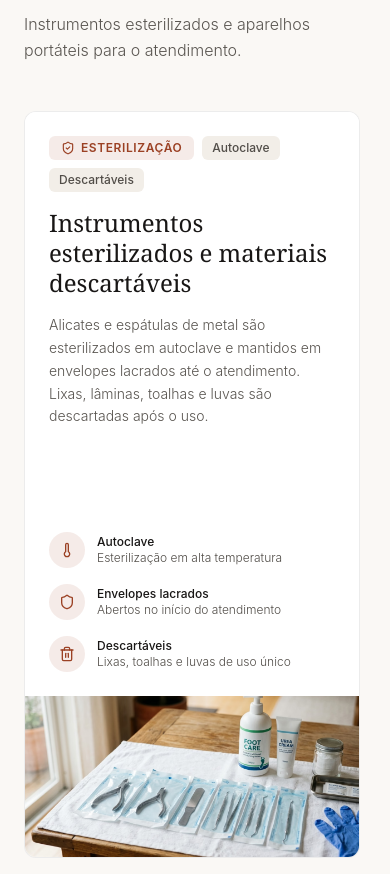
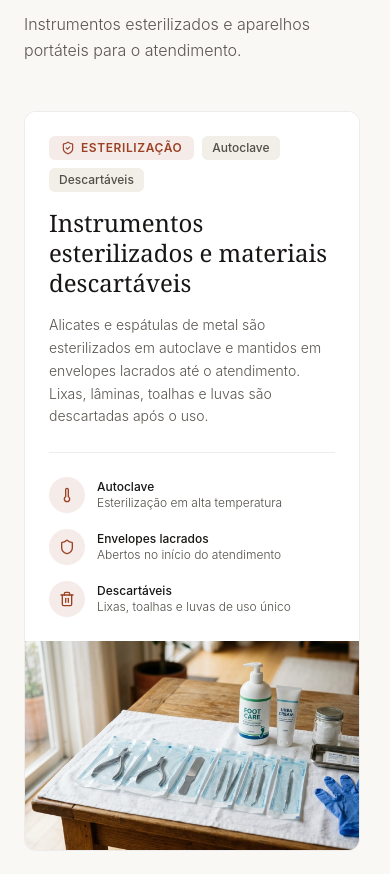
Before and after one commit to Eduuhbruscagim/Sistema-Podologia, a React (Vite) app: page / in a window 390 px wide. Shown: the part 6568-7442 px from the top of the page. Built offline with nearby package versions, Linux system fonts and the light colour scheme.

Commit message:
fix(responsive): eliminate empty vertical gap in technology featured card on tablet and mobile

```diff
--- a/src/components/home/TechnologySection.tsx
+++ b/src/components/home/TechnologySection.tsx
@@ -36,7 +36,7 @@ export const TechnologySection: React.FC = () => {
         {/* Célula Principal de Autoridade: Esterilização em Autoclave a 134°C + 100% Descartáveis com Sangria Total da Foto */}
         <div className="tech-featured col-span-1 md:col-span-2 lg:col-span-12 rounded-xl bg-pure-white dark:bg-surface-variant border border-surface-border hover:border-accent/40 transition-[border-color,background-color] duration-300 relative overflow-hidden flex flex-col lg:block">
           {/* Conteúdo textual e indicadores de autoridade */}
-          <div className="relative z-10 lg:max-w-[56%] xl:max-w-[54%] p-6 sm:p-8 lg:p-10 flex flex-col justify-between h-full">
+          <div className="relative z-10 lg:max-w-[56%] xl:max-w-[54%] p-6 sm:p-8 lg:p-10 flex flex-col lg:justify-between lg:h-full">
             <div>
               <div className="flex flex-wrap items-center gap-2 mb-4">
                 <div className="inline-flex items-center gap-1.5 text-xs font-semibold uppercase tracking-wider px-3 py-1 rounded-md bg-accent/10 text-accent dark:bg-accent/20">
@@ -55,7 +55,7 @@ export const TechnologySection: React.FC = () => {
                 Instrumentos esterilizados e materiais descartáveis
               </h3>
 
-              <p className="text-sm sm:text-base text-on-surface-variant font-light leading-relaxed mb-8 max-w-[50ch] text-pretty">
+              <p className="text-sm sm:text-base text-on-surface-variant font-light leading-relaxed mb-6 sm:mb-8 max-w-[50ch] text-pretty">
                 Alicates e espátulas de metal são esterilizados em autoclave e mantidos em envelopes
                 lacrados até o atendimento. Lixas, lâminas, toalhas e luvas são descartadas após o
                 uso.
@@ -63,7 +63,7 @@ export const TechnologySection: React.FC = () => {
             </div>
 
             {/* Indicadores de autoridade com ícones em círculo */}
-            <div className="grid grid-cols-1 sm:grid-cols-3 gap-4 pt-6">
+            <div className="grid grid-cols-1 sm:grid-cols-3 gap-4 pt-6 border-t border-surface-border">
               <div className="flex items-center gap-3">
                 <div className="w-9 h-9 rounded-full bg-accent/10 dark:bg-accent/20 flex items-center justify-center text-accent shrink-0">
                   <Thermometer aria-hidden="true" className="w-4 h-4" />
@@ -103,7 +103,7 @@ export const TechnologySection: React.FC = () => {
           </div>
 
           {/* Imagem sangrando (bleed total) à direita com gradiente de mistura perfeito */}
-          <div className="lg:absolute lg:inset-y-0 lg:right-0 lg:w-[54%] xl:w-[56%] w-full aspect-[16/10] sm:aspect-[16/9] lg:aspect-auto overflow-hidden">
+          <div className="lg:absolute lg:inset-y-0 lg:right-0 lg:w-[54%] xl:w-[56%] w-full aspect-[16/10] sm:aspect-[21/9] lg:aspect-auto overflow-hidden">
             <picture className="w-full h-full block">
               <source type="image/avif" srcSet="/clinical-care-setup.avif" />
               <source type="image/webp" srcSet="/clinical-care-setup.webp" />
```
